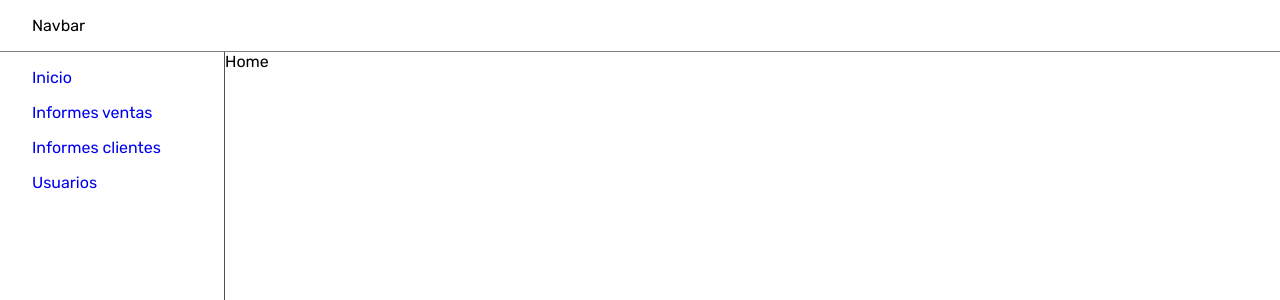
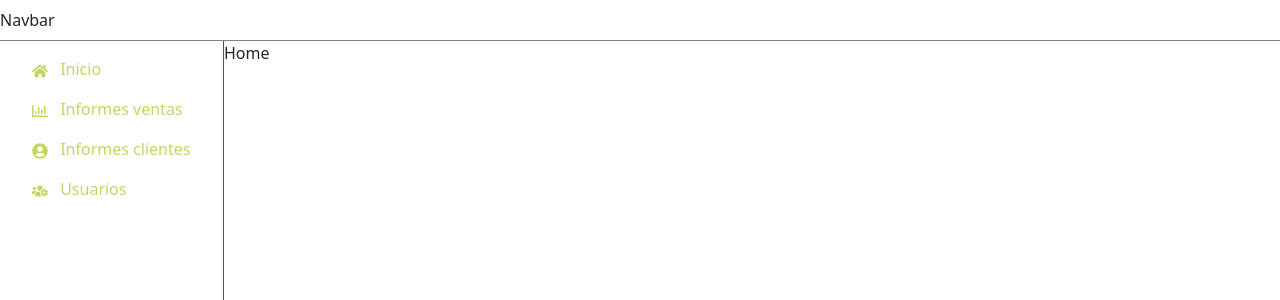
Before and after one commit to Anezeres/DesarrolloSoftwareUnivalle, a React (Create React App) app in the folder client/front-green-wheels/src/pages/Frontend/Dashboard-Admin/dash-ad/: page / in a window 1280 px wide. Shown: the top 300 px of the page. Built offline with nearby package versions, Linux system fonts and the light colour scheme.

Commit message:
Dashboard-Sidebar
V2.0.1.0

```diff
--- a/client/front-green-wheels/src/pages/Frontend/Dashboard-Admin/dash-ad/package.json
+++ b/client/front-green-wheels/src/pages/Frontend/Dashboard-Admin/dash-ad/package.json
@@ -6,8 +6,10 @@
     "@testing-library/jest-dom": "^5.16.5",
     "@testing-library/react": "^13.4.0",
     "@testing-library/user-event": "^13.5.0",
+    "bootstrap": "^5.3.0",
     "react": "^18.2.0",
     "react-dom": "^18.2.0",
+    "react-icons": "^4.9.0",
     "react-router-dom": "^6.12.1",
     "react-scripts": "5.0.1",
     "web-vitals": "^2.1.4"
--- a/client/front-green-wheels/src/pages/Frontend/Dashboard-Admin/dash-ad/src/comoponents/sidebar.js
+++ b/client/front-green-wheels/src/pages/Frontend/Dashboard-Admin/dash-ad/src/comoponents/sidebar.js
@@ -1,23 +1,25 @@
 import { Link } from 'react-router-dom'
+import * as FaIcons from 'react-icons/fa'
+
 
 const Sidebar = () => {
     return (
         <div className="sidebar">
             <ul>
                 <li>
-                    <Link to="/"> Inicio </Link>
+                    <Link to="/" style={{ color: '#C0D860' }}> <FaIcons.FaHome className='me-2'/> Inicio </Link>
                 </li>
 
                 <li>
-                    <Link to="/Sales"> Informes ventas </Link>
+                    <Link to="/Sales" style={{ color: '#C0D860' }}> <FaIcons.FaRegChartBar className='me-2'/> Informes ventas </Link>
                 </li>
 
                 <li>
-                    <Link to="/Clients"> Informes clientes </Link>
+                    <Link to="/Clients" style={{ color: '#C0D860' }}> <FaIcons.FaUserCircle className='me-2'/> Informes clientes </Link>
                 </li>
 
                 <li>
-                    <Link to="/Users"> Usuarios </Link>
+                    <Link to="/Users" style={{ color: '#C0D860' }}> <FaIcons.FaUsersCog className='me-2'/> Usuarios </Link>
                 </li>
 
             </ul>
--- a/client/front-green-wheels/src/pages/Frontend/Dashboard-Admin/dash-ad/src/index.js
+++ b/client/front-green-wheels/src/pages/Frontend/Dashboard-Admin/dash-ad/src/index.js
@@ -1,6 +1,7 @@
 import React from 'react';
 import ReactDOM from 'react-dom/client';
 import App from './App';
+import 'bootstrap/scss/bootstrap.scss'
 
 
 const root = ReactDOM.createRoot(document.getElementById('root'));
```
Also changed, not shown: 1 other file (tests, documents, lock files or other folders).
